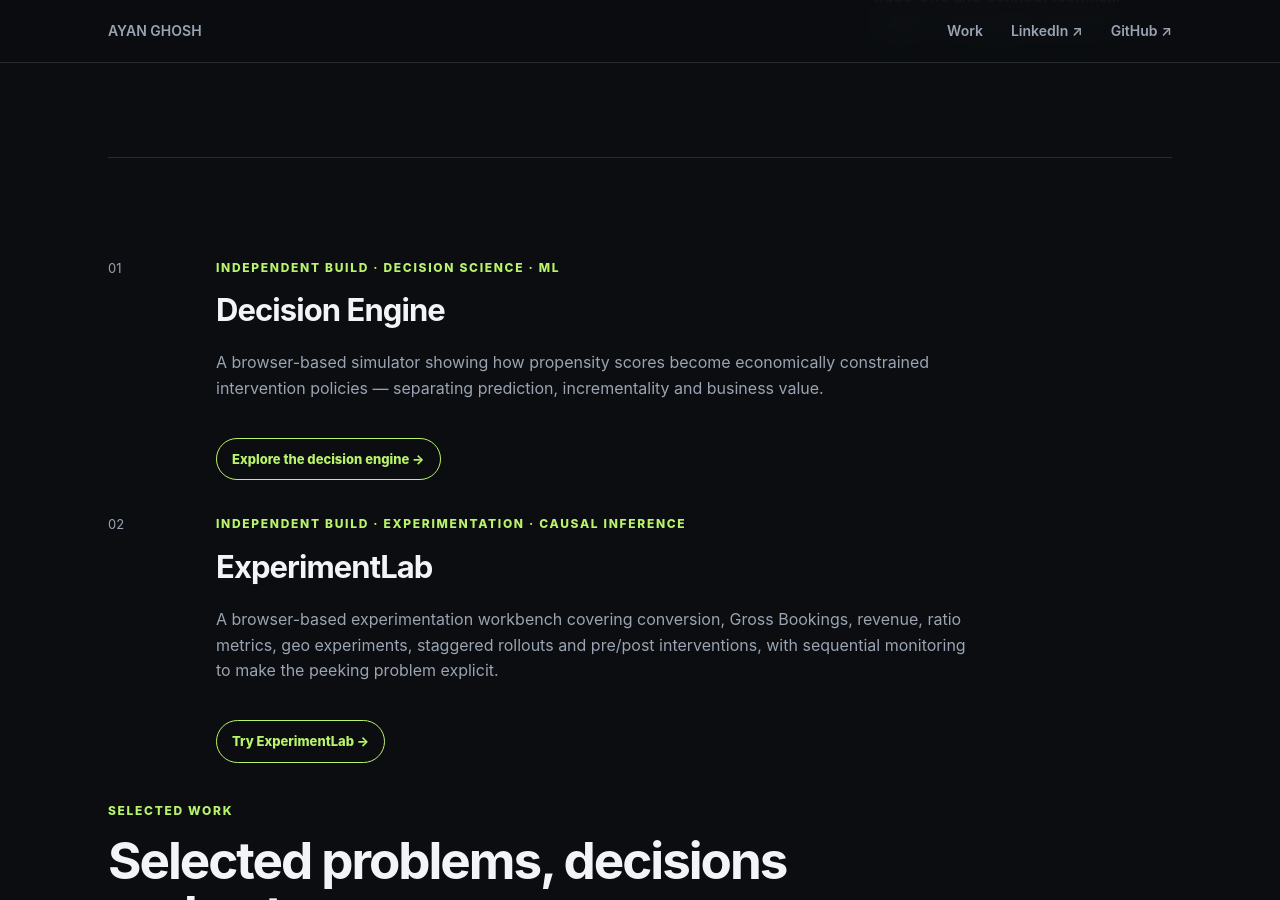
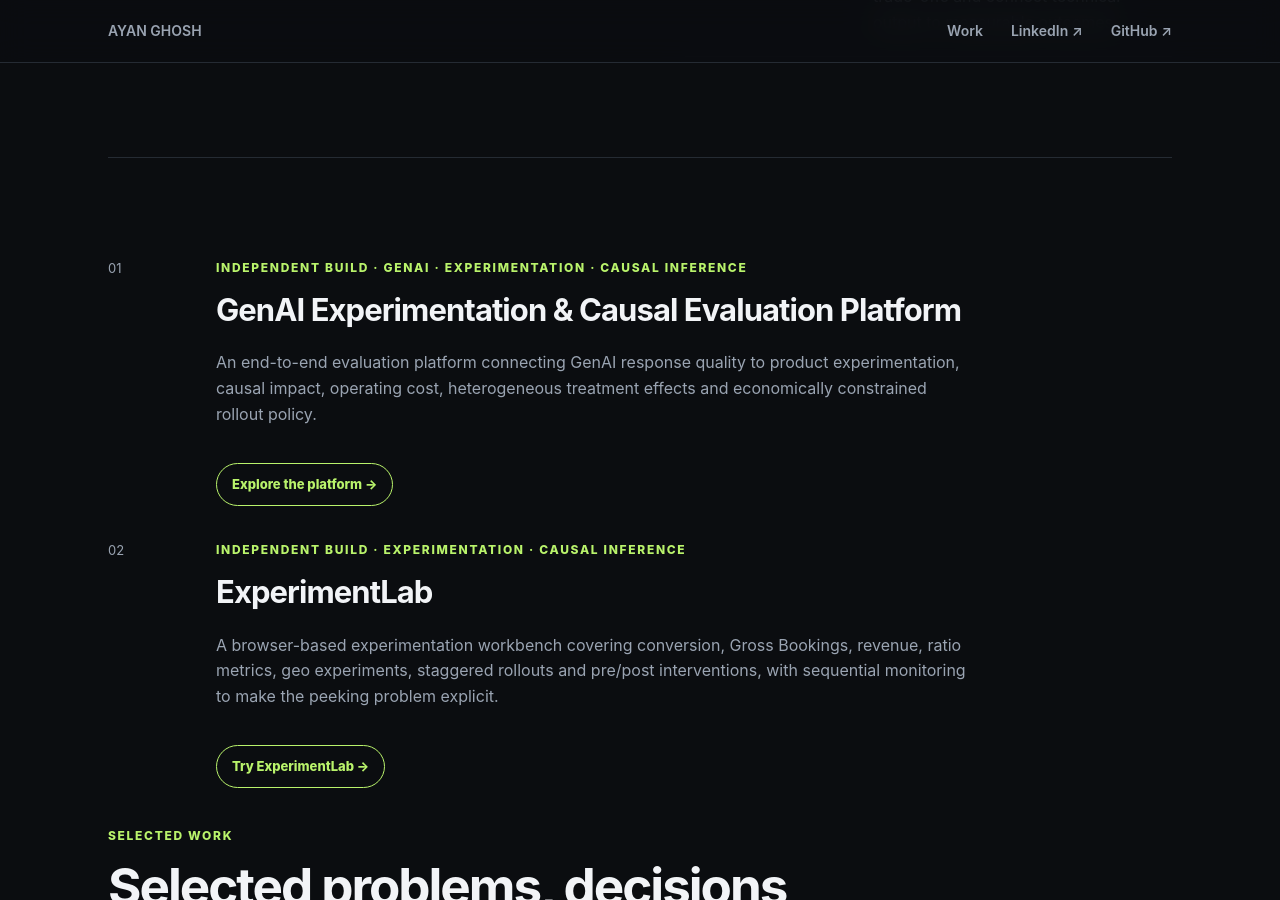
Before and after one commit to ayan-ghosh103/ayan-ghosh103.github.io, a Jekyll site: the page built from index.html, in a window 1280 px wide and 900 px high, scrolled down 1613 px. Built offline with Jekyll 4.4.1, drawn with Linux system fonts in a browser that asks for light colours.

Commit message:
Replace retired Decision Engine on portfolio homepage

```diff
--- a/index.html
+++ b/index.html
@@ -24,7 +24,7 @@ title: Ayan Ghosh — Data, AI & Product
   </div>
 </section>
 <section id="work" class="section">
-  <article class="case featured"><div class="case-number">01</div><div><div class="tag">INDEPENDENT BUILD · DECISION SCIENCE · ML</div><h3>Decision Engine</h3><p>A browser-based simulator showing how propensity scores become economically constrained intervention policies — separating prediction, incrementality and business value.</p><a class="read-more" href="/decision-engine/">Explore the decision engine →</a></div></article>
+  <article class="case featured"><div class="case-number">01</div><div><div class="tag">INDEPENDENT BUILD · GENAI · EXPERIMENTATION · CAUSAL INFERENCE</div><h3>GenAI Experimentation & Causal Evaluation Platform</h3><p>An end-to-end evaluation platform connecting GenAI response quality to product experimentation, causal impact, operating cost, heterogeneous treatment effects and economically constrained rollout policy.</p><a class="read-more" href="/genai-experimentation/">Explore the platform →</a></div></article>
   <article class="case featured"><div class="case-number">02</div><div><div class="tag">INDEPENDENT BUILD · EXPERIMENTATION · CAUSAL INFERENCE</div><h3>ExperimentLab</h3><p>A browser-based experimentation workbench covering conversion, Gross Bookings, revenue, ratio metrics, geo experiments, staggered rollouts and pre/post interventions, with sequential monitoring to make the peeking problem explicit.</p><a class="read-more" href="/experimentlab-v2/">Try ExperimentLab →</a></div></article>
   <div class="section-heading"><span class="eyebrow">SELECTED WORK</span><h2>Selected problems, decisions and outcomes.</h2><p>A snapshot of the work. Each case study goes deeper into the problem, my ownership, technical approach, cross-functional execution and business outcome.</p></div>
   <article class="case"><div class="case-number">03</div><div><div class="tag">UBER · EXPERIMENTATION · PRODUCT DELIVERY</div><h3>UberMe Vouchers</h3><p>End-to-end experimentation for a peer-to-peer voucher product, from product questions and funnel analysis through experiments and global rollout strategy. I was the Data Science point of contact for rollout, including risk and cannibalization assessment.</p><a class="read-more" href="/work/uberme-vouchers/">Read the case study →</a></div></article>
```
